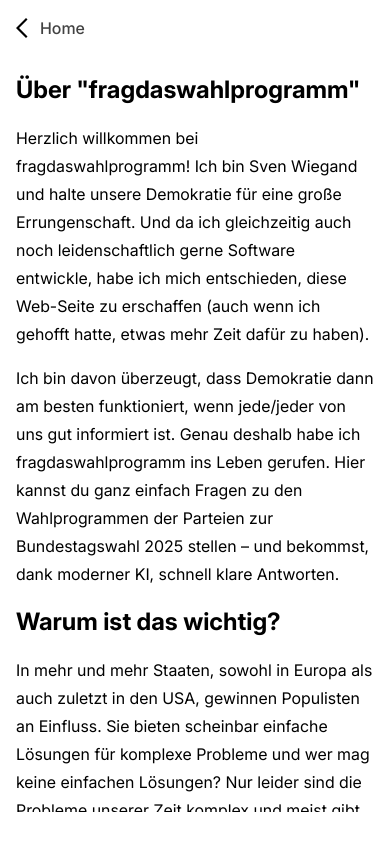
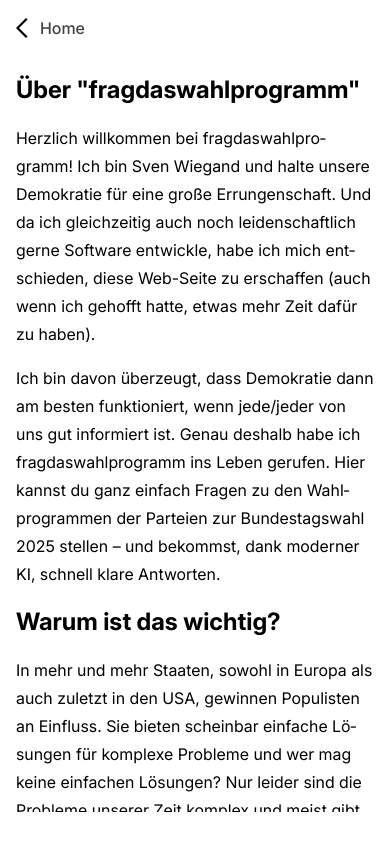
Before and after one commit to svenwiegand/fragdaswahlprogramm-frontend, a React (Vite) app: page /about in a window 390 px wide. Built offline with nearby package versions, Linux system fonts and the light colour scheme; no server answers.

Commit message:
Enabled hyphenation for better text flow on mobile.

```diff
--- a/src/App.tsx
+++ b/src/App.tsx
@@ -8,6 +8,7 @@ import {trackHello, trackPage} from "./common/track.ts"
 
 const userLocales = getBrowserLocales()
 const messages = getMessages(userLocales)
+const locale = "de"
 
 function App() {
     const [trackedHello, setTrackedHello] = useState(false)
@@ -17,9 +18,12 @@ function App() {
             setTrackedHello(true)
         }
     }, [trackedHello])
+    useEffect(() => {
+        document.documentElement.lang = locale
+    }, [])
 
     return (
-        <IntlProvider messages={messages} locale={"de-de"}>
+        <IntlProvider messages={messages} locale={locale}>
             <BrowserRouter>
                 <AppRoutes/>
             </BrowserRouter>
--- a/src/index.css
+++ b/src/index.css
@@ -10,6 +10,10 @@ body {
     -webkit-font-smoothing: antialiased;
     -moz-osx-font-smoothing: grayscale;
     line-height: 1.75rem;
+}
+
+p, li, blockquote, figcaption, td {
+    hyphens: auto;
 }
 
 pre, code {
```
